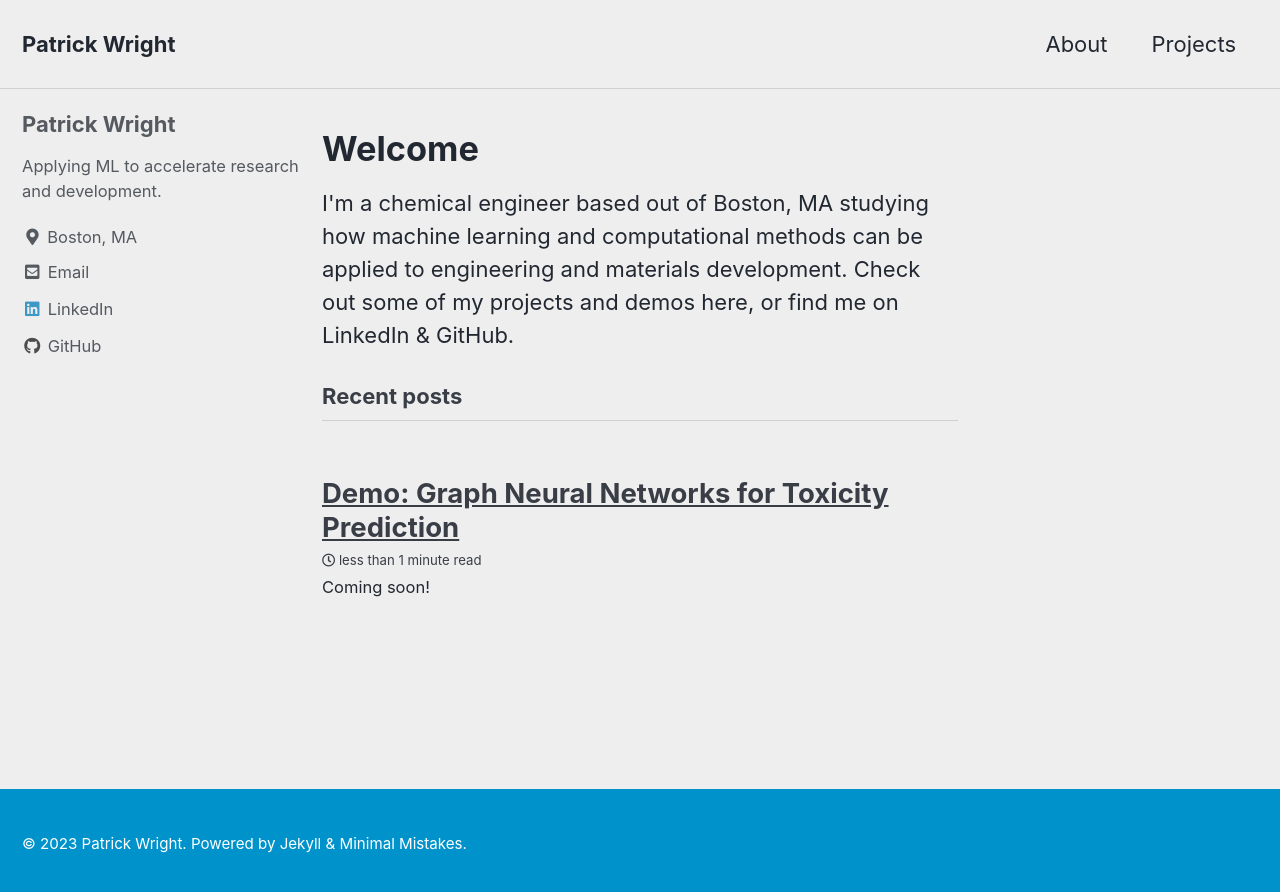
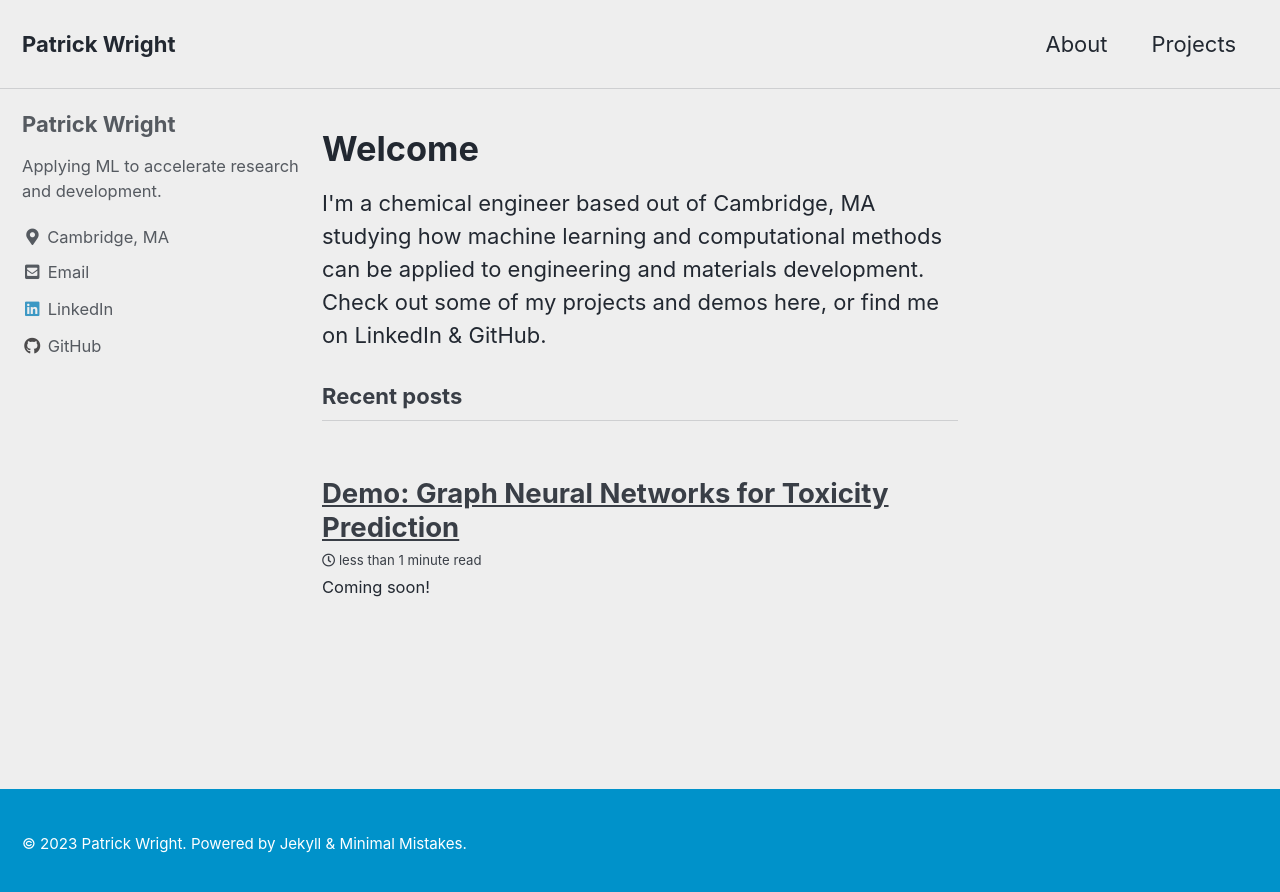
Before and after one commit to patrickwright8/patrickwright8.github.io, a Jekyll site: the page built from index.html, in a window 1280 px wide. Shown: the top 892 px of the page. Built offline with Jekyll 4.4.1, drawn with Linux system fonts in a browser that asks for light colours; cached includes are drawn as plain includes; the list of posts is cut into pages by our own code.

Commit message:
Changed email; changed location to Cambridge

```diff
--- a/_config.yml
+++ b/_config.yml
@@ -107,14 +107,14 @@ author:
   name             : "Patrick Wright"
   avatar           : # path of avatar image, e.g. "/assets/images/bio-photo.jpg"
   bio              : "Applying ML to accelerate research and development."
-  location         : "Boston, MA"
+  location         : "Cambridge, MA"
   github         : "patrickwright8"
   linkedin         : "patrick-wright-8a212917a"
-  #email         : "patrickwrightworks@gmail.com"
+  #email         : ""
   links:
     - label: "Email"
       icon: "fas fa-fw fa-envelope-square"
-      url: "mailto:patrick[at]patrick-wright[dot]net" # url:
+      url: "mailto:info@patrick-wright.net" # url:
     - label: "Website"
       icon: "fas fa-fw fa-link"
       # url: "https://your-website.com"
--- a/index.html
+++ b/index.html
@@ -6,5 +6,5 @@ author_profile: true
 <h1>Welcome</h1>
 
 <body>
-I'm a chemical engineer based out of Boston, MA studying how machine learning and computational methods can be applied to engineering and materials development. Check out some of my projects and demos here, or find me on LinkedIn & GitHub.
+I'm a chemical engineer based out of Cambridge, MA studying how machine learning and computational methods can be applied to engineering and materials development. Check out some of my projects and demos here, or find me on LinkedIn & GitHub.
 </body>
```
